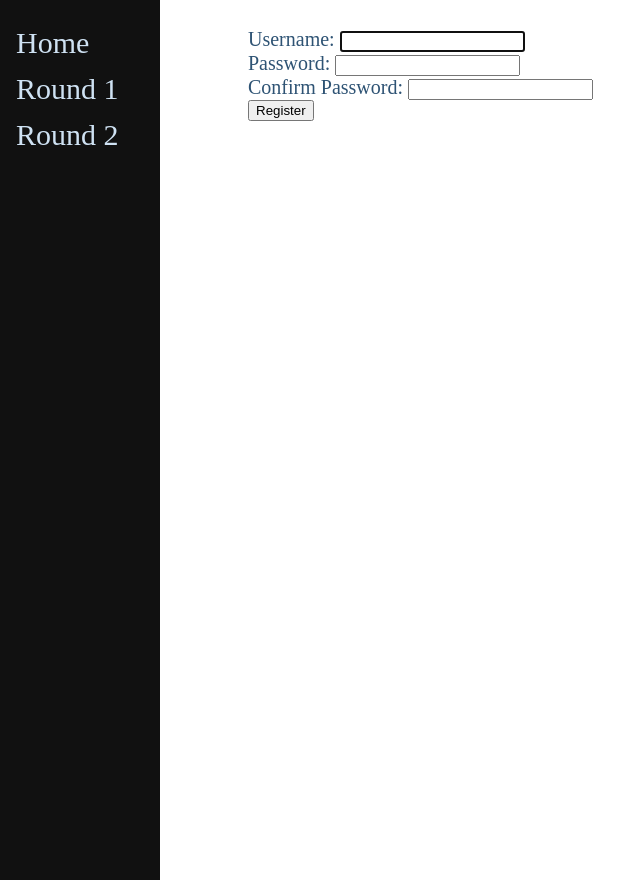
After one commit to elenamilner15/Hackaton2, a Django app: page /register/ in a window 1280 px wide. The commit adds this page. Shown: the whole page, without its empty margins (0-640 px from the left). Run offline with Django 4.2, Linux system fonts and the light colour scheme; some libraries are stand-ins or nearby versions.

Commit message:
Registration form added

```diff
--- a/mygame/main/templates/main/base.html
+++ b/mygame/main/templates/main/base.html
@@ -1,13 +1,53 @@
 <html>
 <head>
-    <title>{% block title %}Learn the verbs{% endblock %}</title>
+	<style type="text/css">
+		.sidenav {
+			height:100%;
+			width:160px;
+			position: fixed;
+			z-index:1;
+			top:0;
+			left:0;
+			background-color:#111;
+			overflow-x: :hidden;
+			padding-top:20px;
+		}
+
+		.sidenav a {
+			padding:6px 8px 6px 16px;
+			text-decoration: none;
+			font-size:30px;
+			color: #CFE2F3;
+			display:block;
+		}
+
+
+
+
+		.content {
+			margin-left: 220px; /* Adjust as needed */
+			padding: 20px; /* Add padding to create separation from sidebar */
+            color:#2E5374;
+            font-size: 20px;
+		}
+
+	</style>
+	<title>{% block title %}Hebrew Verb Quiz{% endblock %}</title>
 </head>
 
 <body>
-    <div id="content" name="content">
-	{% block content %}
-	{% endblock %}
-    </div>
+	<div class="sidenav">
+		<a href="/">Home</a>
+        <a href="{% url 'round1' %}">Round 1</a>
+		<a href="{% url 'round2' %}">Round 2</a>
+
+	</div>
+
+	<!-- Content area -->
+	<div class="content">
+		{% block content %}
+		{% endblock %}
+	</div>
 
 </body>
 </html>
--- a/mygame/mygame/settings.py
+++ b/mygame/mygame/settings.py
@@ -38,7 +38,9 @@ INSTALLED_APPS = [
     'django.contrib.messages',
     'django.contrib.staticfiles',
     'main.apps.MainConfig', # <- my app
-    'register.apps.RegisterConfig'# <- my app
+    'register.apps.RegisterConfig',# <- my app
+    'crispy_forms',# <- my app
+
 ]
 
 MIDDLEWARE = [
@@ -88,6 +90,7 @@ DATABASES = {
 
 CRISPY_TEMPLATE_PACK="bootstrap4"
 
+
 # Password validation
 # https://docs.djangoproject.com/en/4.2/ref/settings/#auth-password-validators
 
--- a/mygame/mygame/urls.py
+++ b/mygame/mygame/urls.py
@@ -16,8 +16,12 @@ Including another URLconf
 """
 from django.contrib import admin
 from django.urls import include, path
+from register import views
+
 
 urlpatterns = [
     path('admin/', admin.site.urls),
+    path("register/", views.register, name="register"),
     path('', include('main.urls')),
+    path('', include("django.contrib.auth.urls")), # <-- added
 ]
--- a/mygame/register/forms.py
+++ b/mygame/register/forms.py
@@ -0,0 +1,8 @@
+from django import forms
+from django.contrib.auth.forms import UserCreationForm
+from django.contrib.auth.models import User
+
+class RegisterForm(UserCreationForm):
+    class Meta:
+        model = User
+        fields = ['username', 'password1', 'password2']
--- /dev/null
+++ b/mygame/register/templates/register/register.html
@@ -0,0 +1,20 @@
+{% extends "main/base.html" %}
+
+{% block title %}Create an Account{% endblock %}
+{% load crispy_forms_tags %}
+
+{% block content %}
+<form method="POST" class="form-group">
+    {% csrf_token %}
+    <label for="{{ form.username.id_for_label }}">Username:</label>
+    {{ form.username }}
+    <br>
+    <label for="{{ form.password1.id_for_label }}">Password:</label>
+    {{ form.password1 }}
+    <br>
+    <label for="{{ form.password2.id_for_label }}">Confirm Password:</label>
+    {{ form.password2 }}
+    <br>
+    <button type="submit" class="btn btn-success">Register</button>
+</form>
+{% endblock %}
--- a/mygame/register/views.py
+++ b/mygame/register/views.py
@@ -1,3 +1,16 @@
-from django.shortcuts import render
+from django.shortcuts import render, redirect
+from .forms import RegisterForm
+from django.contrib.auth.forms import UserCreationForm
+from django.contrib.auth import login, authenticate
 
-# Create your views here.
+
+def register(response):
+    if response.method == "POST":
+        form = RegisterForm(response.POST)
+
+        if form.is_valid():
+            form.save()
+            return redirect("/")
+    else:
+        form = RegisterForm()
+    return render(response, "register/register.html", {"form": form})
```
Also changed, not shown: mygame/main/templates/main/home.html (+10 -6 lines), mygame/main/templates/main/show_verb.html (+11 -7 lines), mygame/main/templates/main/show_verb2.html (+10 -8 lines), mygame/register/templates/registration/login.html (added, +17 -0 lines), mygame/main/templates/main/play.html (deleted).
